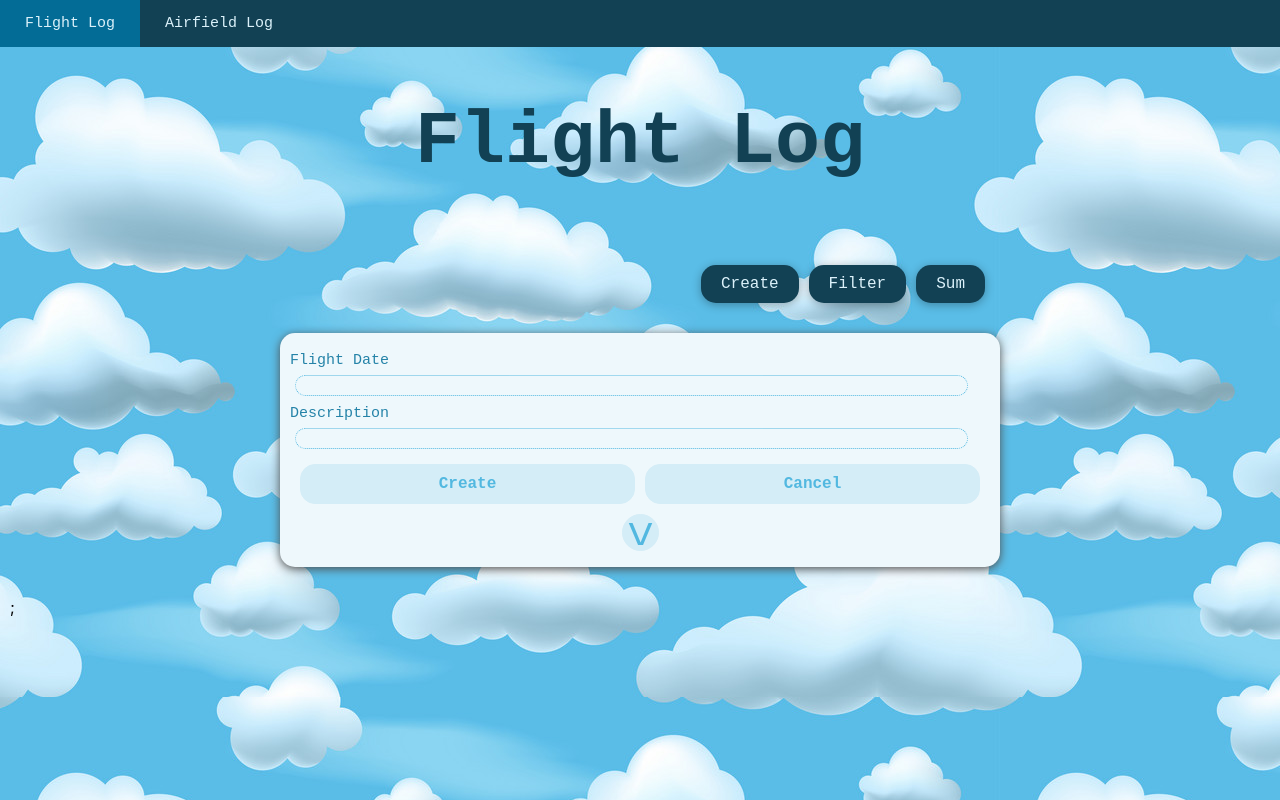
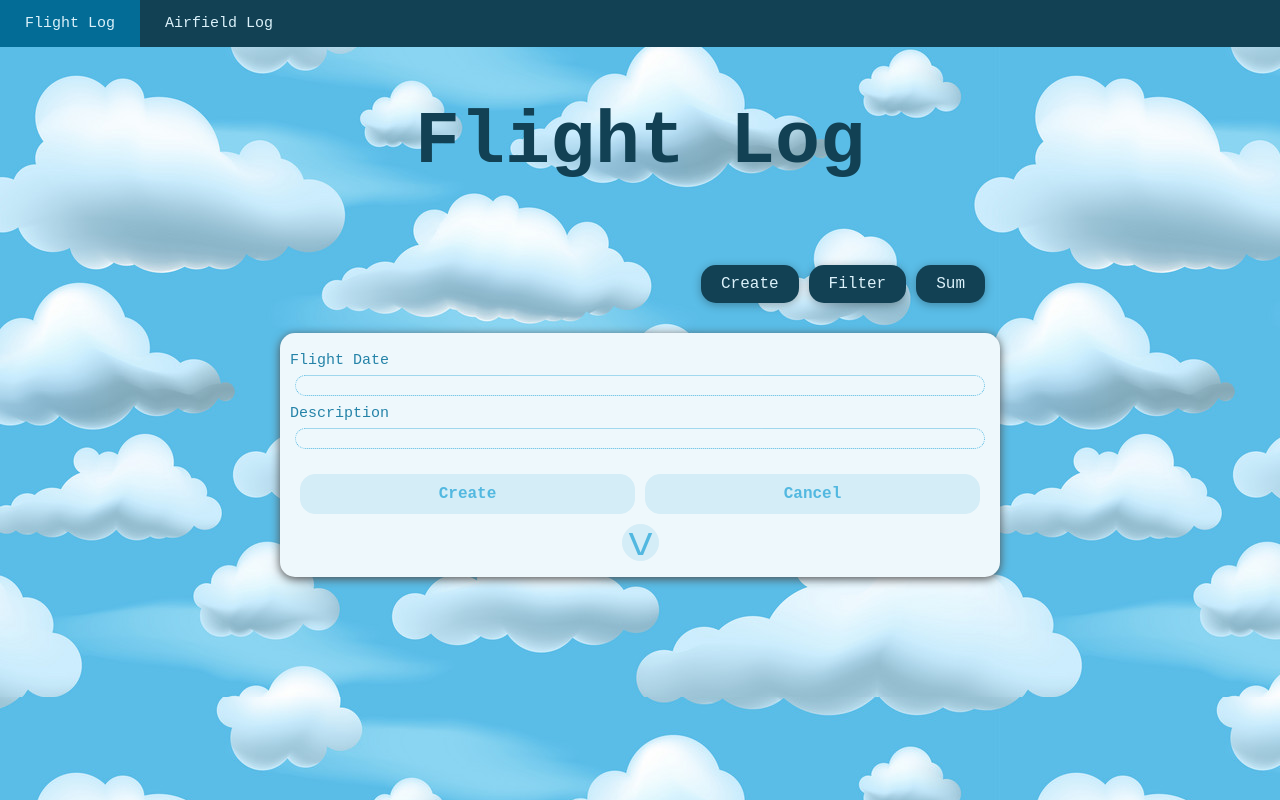
Before and after one commit to LexiHH/FlightLogFrontEndReact, a React (Create React App) app: page /flightlog in a window 1280 px wide. Both pictures are taken after a click on the element "Create". Built offline with nearby package versions, Linux system fonts and the light colour scheme; no server answers.

Commit message:
Text box width unset

```diff
--- a/src/App.js
+++ b/src/App.js
@@ -21,7 +21,7 @@ function App() {
         </Switch>
       </div>
     </Router>
-  );
+  )
 }
 
 export default App;
--- a/src/Designs.css
+++ b/src/Designs.css
@@ -83,7 +83,6 @@
     color: hsl(197, 65%, 20%);
     font-family:'Courier New', monospace;
     background: none;
-    width:93%;
 }
 
 .textbox:focus {
--- a/src/Flight.js
+++ b/src/Flight.js
@@ -144,7 +144,7 @@ function Flight({info, onModify}) {
                 </div>
                 <input type = 'text' className = 'textbox' value = {fields.airfield || ''} onChange = {(event) => updateField(fields, setFields, 'airfield', event.target.value)}/>
             </div>
-            <div style = {{margin: '10px'}}>
+            <div style = {{margin: '10px', marginTop: '20px'}}>
                 <RecordBar specificFlightFields={fields} onModify={onModify}/>
             </div>
             <div style = {{textAlign: 'center'}}>
--- a/src/FlightLogPage.js
+++ b/src/FlightLogPage.js
@@ -137,9 +137,9 @@ function FlightLogPage() {
                     <input type = 'text' className = 'textbox' style={{borderWidth: '1px', color: 'hsl(197, 65%, 20%)', fontWeight: 'bold', borderColor: 'hsl(197, 65%, 20%)'}} value={landings || ''} readOnly/>
                 </div>
             </div>
-            {allFlights.map((item, index) => <Flight onModify={() => fetchData(setAllFlights)} info={item} key={item.idnumber ? item.idnumber : `blank-${index}`}/>)};
+            {allFlights.map((item, index) => <Flight onModify={() => fetchData(setAllFlights)} info={item} key={item.idnumber ? item.idnumber : `blank-${index}`}/>)}
         </div>
-    );
+    )
 }
 
 export default FlightLogPage;
```
